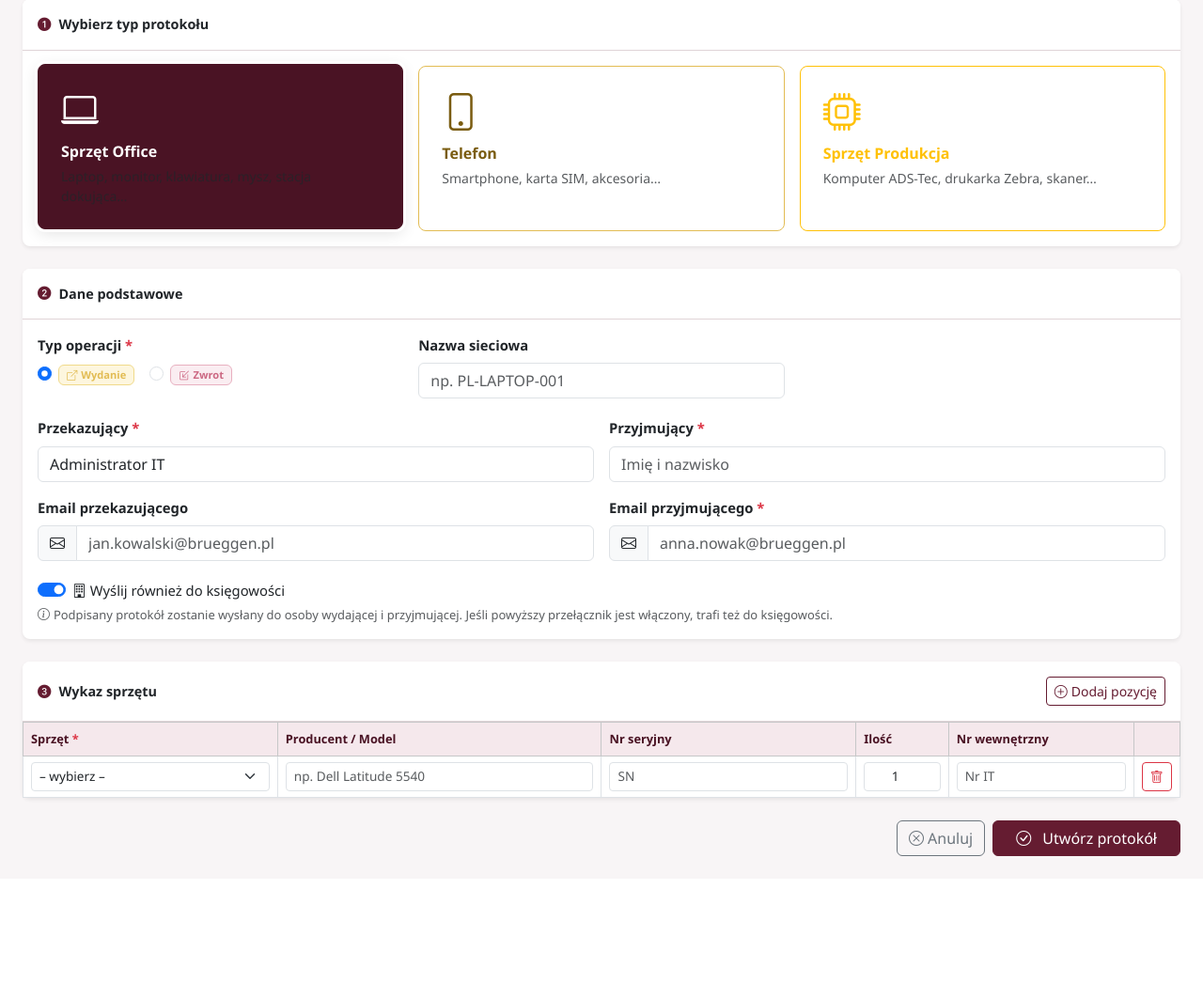
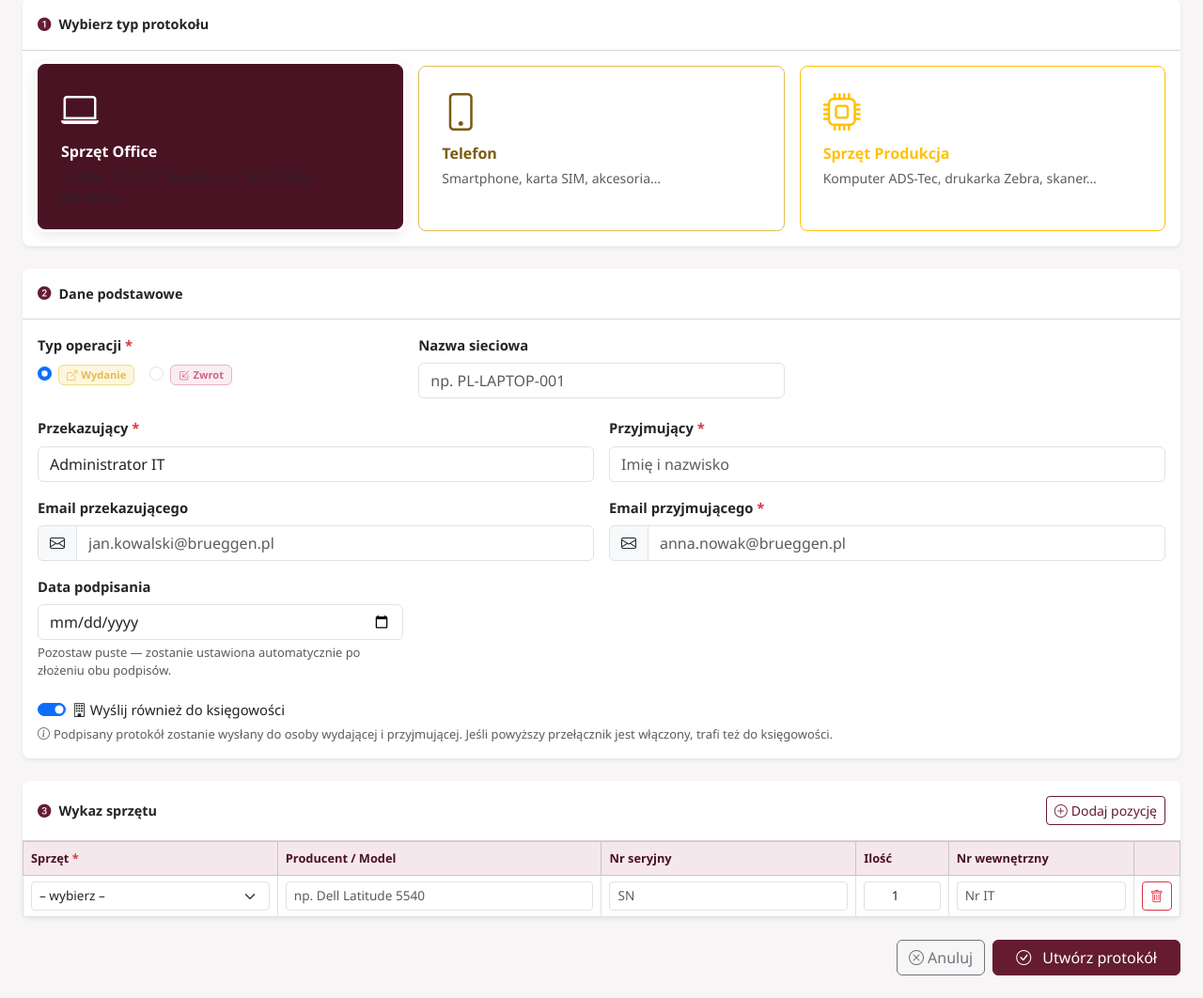
Before and after one commit to SP1BrueggenPL/SmartProtocols, a Django app: page /documents/new/ in a window 1280 px wide. Shown: the part 136-1198 px from the top of the page at 94% size. Before the commit the page ends 1047 px from the top, so only its background shows below. Run offline with Django 5.2, Linux system fonts and the light colour scheme; a user stored in the database is signed in; data comes from the database, SQL or seed files in the repository.

Commit message:
Allow manual override of doc_date in document edit form
Adds an optional date input to the document form. The field pre-fills
with the current doc_date when editing. If left empty, doc_date is
cleared (auto-set still runs on signing when both sigs present and
signed_at is not yet recorded).

Co-Authored-By: Claude Sonnet 4.6 <noreply@anthropic.com>
Claude-Session: https://claude.ai/code/session_01KfCF2VKYsyfRcYDvtJBnS8

```diff
--- a/django_app/protokoly/views.py
+++ b/django_app/protokoly/views.py
@@ -288,6 +288,15 @@ def document_edit(request, pk):
         doc.receiver_email     = request.POST.get('receiver_email', '').strip()
         doc.network_name       = request.POST.get('network_name', '').strip() if doc.doc_type == 'office' else ''
         doc.send_to_accounting = bool(request.POST.get('send_to_accounting'))
+        raw_date = request.POST.get('doc_date', '').strip()
+        if raw_date:
+            from datetime import date as _date
+            try:
+                doc.doc_date = _date.fromisoformat(raw_date)
+            except ValueError:
+                pass
+        else:
+            doc.doc_date = None
         doc.save()
 
         doc.items.all().delete()
--- a/django_app/templates/document_form.html
+++ b/django_app/templates/document_form.html
@@ -119,6 +119,12 @@
                    placeholder="anna.nowak@brueggen.pl"
                    value="{% if document %}{{ document.receiver_email }}{% endif %}">
           </div>
+        </div>
+        <div class="col-md-4">
+          <label class="form-label fw-semibold">Data podpisania</label>
+          <input type="date" name="doc_date" class="form-control"
+                 value="{{ document.doc_date_str }}">
+          <div class="form-text">Pozostaw puste — zostanie ustawiona automatycznie po złożeniu obu podpisów.</div>
         </div>
         <div class="col-12">
           <div class="form-check form-switch mt-1">
```
